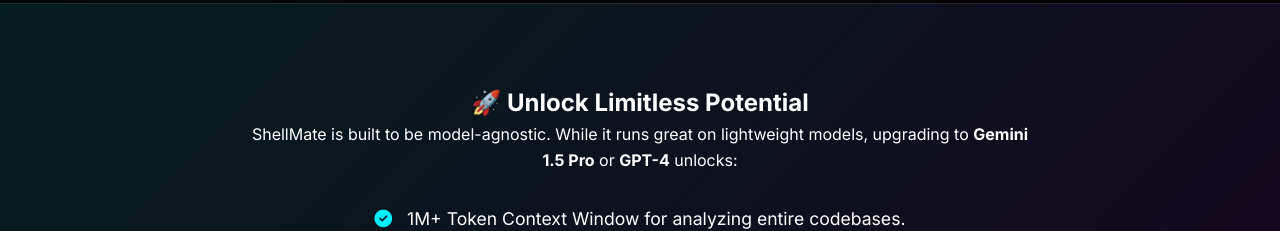
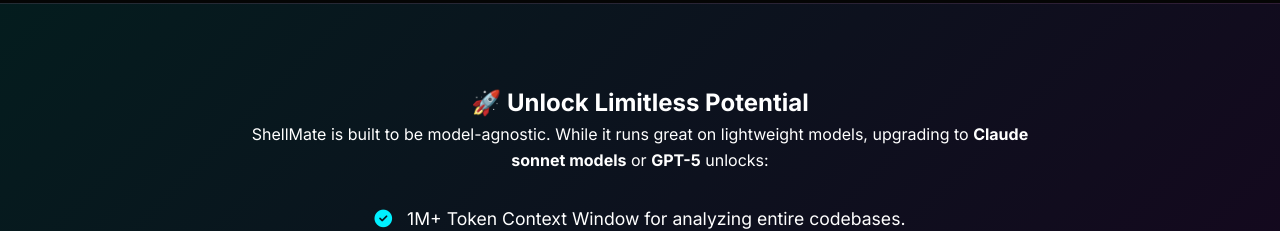
Before and after one commit to Shushanth101/ShellMate-, a plain HTML site: page index.html in a window 1280 px wide. Shown: the part 5260-5491 px from the top of the page. Drawn offline with Linux system fonts and the light colour scheme.

Commit message:
Update index.html

```diff
--- a/index.html
+++ b/index.html
@@ -190,7 +190,7 @@
         <div class="content-wrapper">
             <h2>🚀 Unlock Limitless Potential</h2>
             <p>ShellMate is built to be model-agnostic. While it runs great on lightweight models, upgrading to
-                <strong>Gemini 1.5 Pro</strong> or <strong>GPT-4</strong> unlocks:
+                <strong>Claude sonnet models</strong> or <strong>GPT-5</strong> unlocks:
             </p>
             <ul class="benefit-list">
                 <li><i class="fas fa-check-circle"></i> 1M+ Token Context Window for analyzing entire codebases.</li>
```
